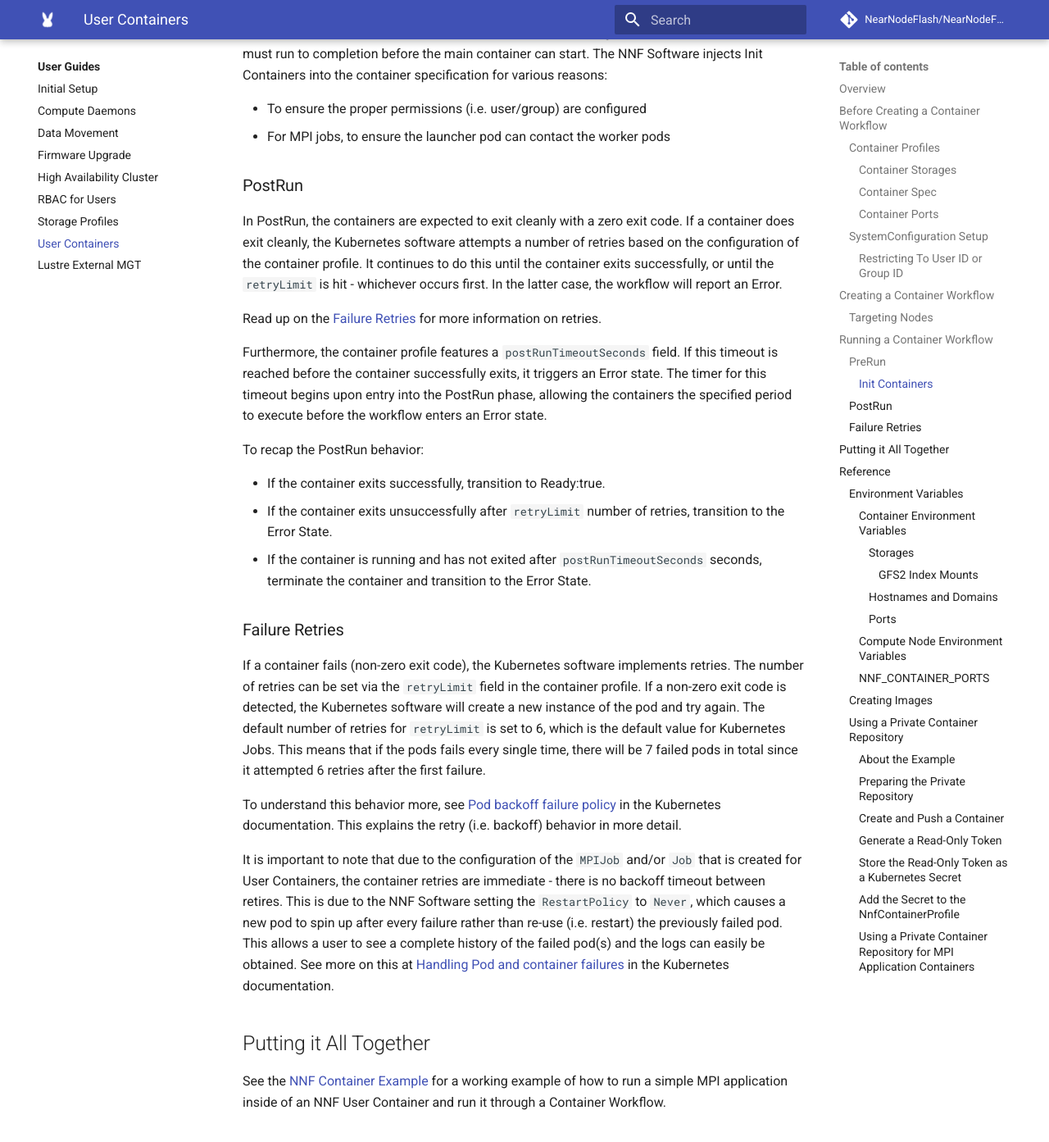
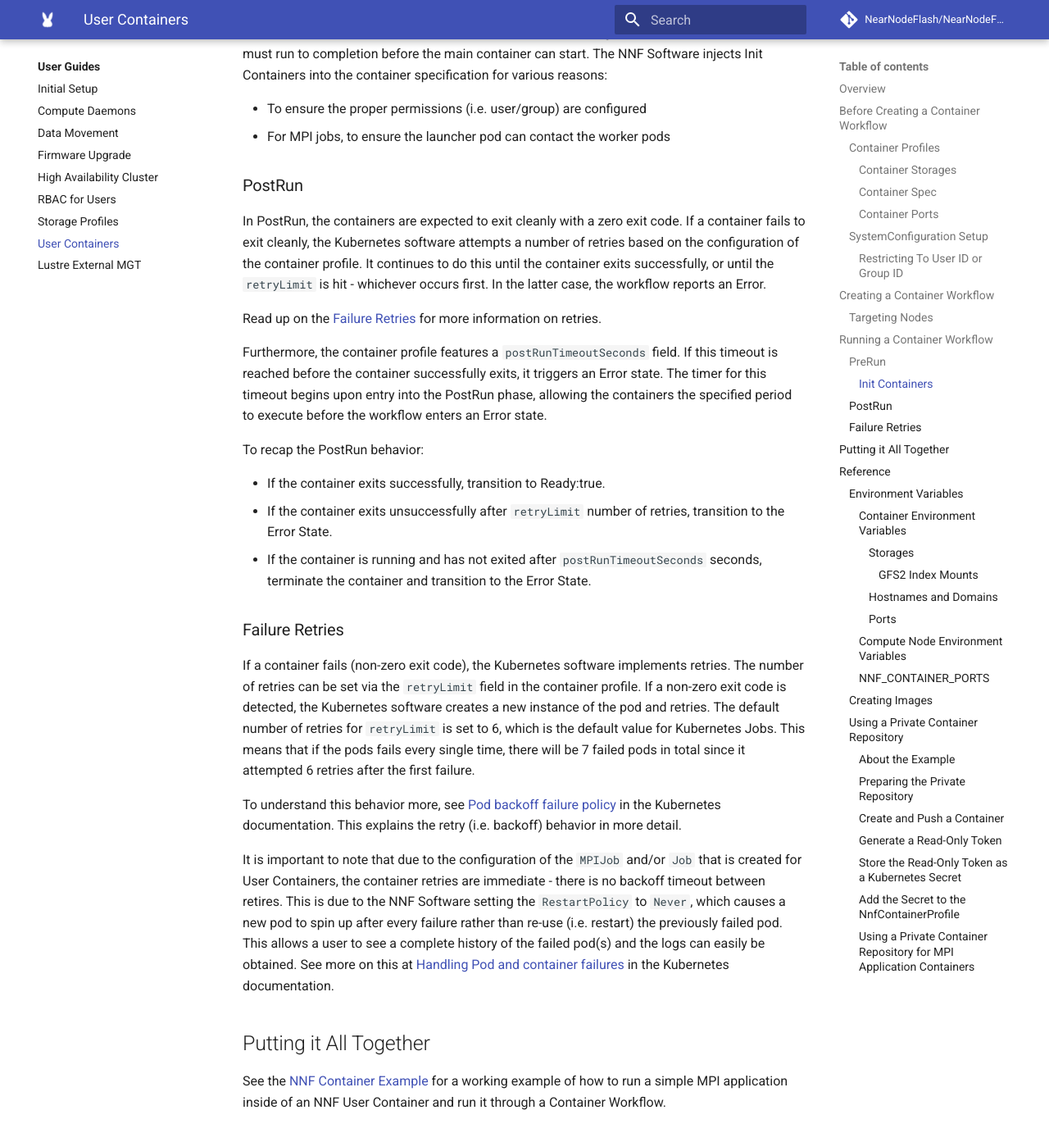
Before and after one commit to NearNodeFlash/NearNodeFlash.github.io, an MkDocs documentation site: the page built from docs/guides/user-containers/readme.md, in a window 1280 px wide and 1400 px high, scrolled down 7331 px. Shown: the top 1393 px of the window at 82% size. Built offline with MkDocs 1.6.1 and Material for MkDocs 9.7.7, drawn with Linux system fonts in a browser that asks for light colours; comment, search, counter and statistics services are not loaded; the version menu is left out.

Commit message:
Apply suggestions from code review
Co-authored-by: Tony Floeder <anthony.floeder@hpe.com>

```diff
--- a/docs/guides/user-containers/readme.md
+++ b/docs/guides/user-containers/readme.md
@@ -320,11 +320,11 @@ Containers into the container specification for various reasons:
 
 ### PostRun
 
-In PostRun, the containers are expected to exit cleanly with a zero exit code. If a container does
+In PostRun, the containers are expected to exit cleanly with a zero exit code. If a container fails to
 exit cleanly, the Kubernetes software attempts a number of retries based on the
 configuration of the container profile. It continues to do this until the container exits
 successfully, or until the `retryLimit` is hit - whichever occurs first. In the latter case, the
-workflow will report an Error.
+workflow reports an Error.
 
 Read up on the [Failure Retries](#failure-retries) for more information on retries.
 
@@ -345,7 +345,7 @@ the container and transition to the Error State.
 
 If a container fails (non-zero exit code), the Kubernetes software implements retries. The number of
 retries can be set via the `retryLimit` field in the container profile. If a non-zero exit code is
-detected, the Kubernetes software will create a new instance of the pod and try again. The
+detected, the Kubernetes software creates a new instance of the pod and retries. The
 default number of retries for `retryLimit` is set to 6, which is the default value for Kubernetes
 Jobs. This means that if the pods fails every single time, there will be 7 failed pods in total
 since it attempted 6 retries after the first failure.
```
